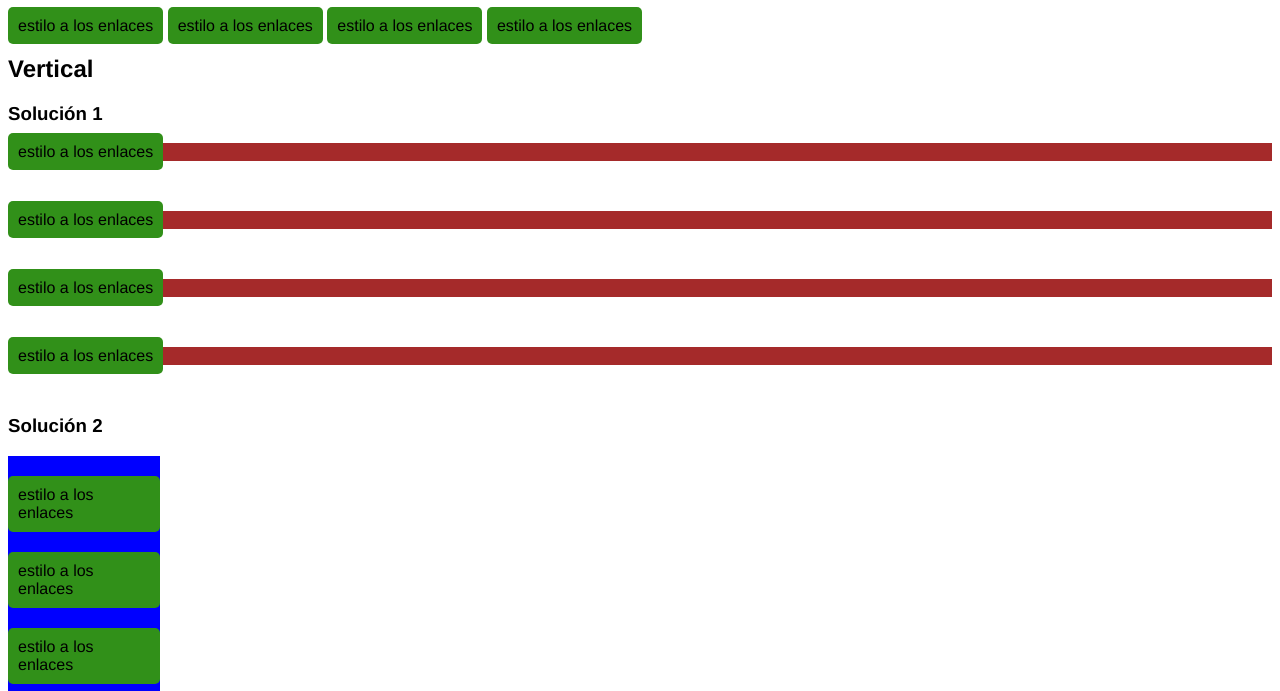
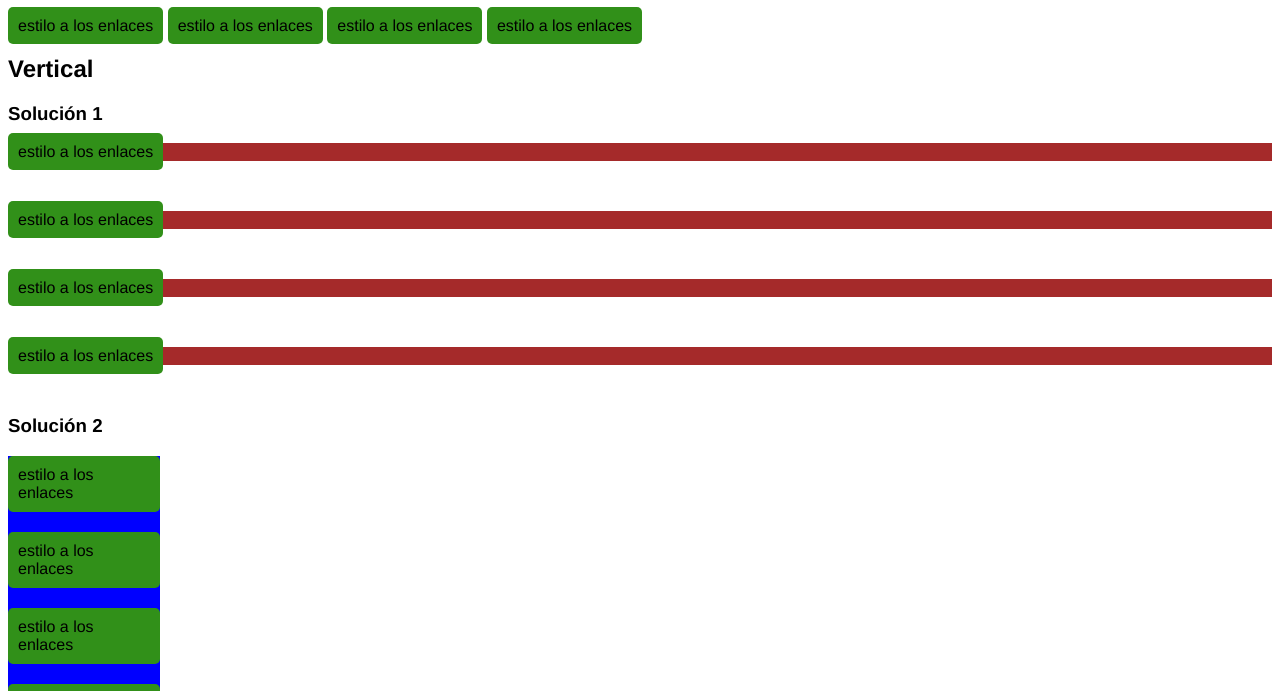
Before and after one commit to diegorus92/PruebasCursoDesarrolloWeb, a plain HTML site: page 11_sistema_de_botones/index.html in a window 1280 px wide. Shown: the part 111-802 px from the top of the page. Drawn offline with Linux system fonts and the light colour scheme.

Commit message:
explanation added

```diff
--- a/11_sistema_de_botones/style.css
+++ b/11_sistema_de_botones/style.css
@@ -64,9 +64,9 @@ div{
     width: 12%;
 }
 
+/*ahora si afecta el margin vertical a los enlaces*/
 .margen-vertical{
-    margin-top: 20px;
-
+    margin-bottom: 20px;
 }
 
 article{
```
Also changed, not shown: 11_sistema_de_botones/index.html (+2 -1 lines).
